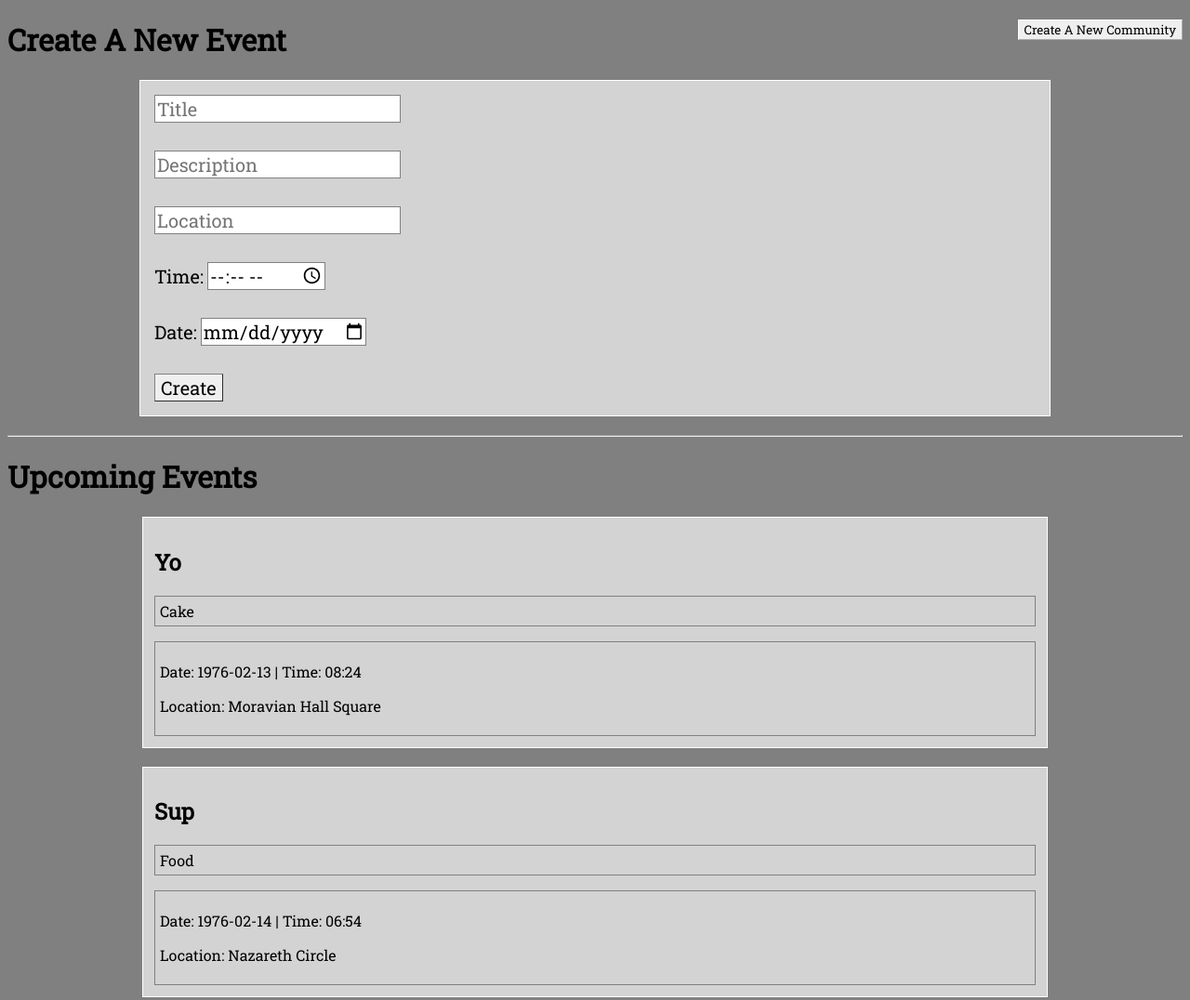
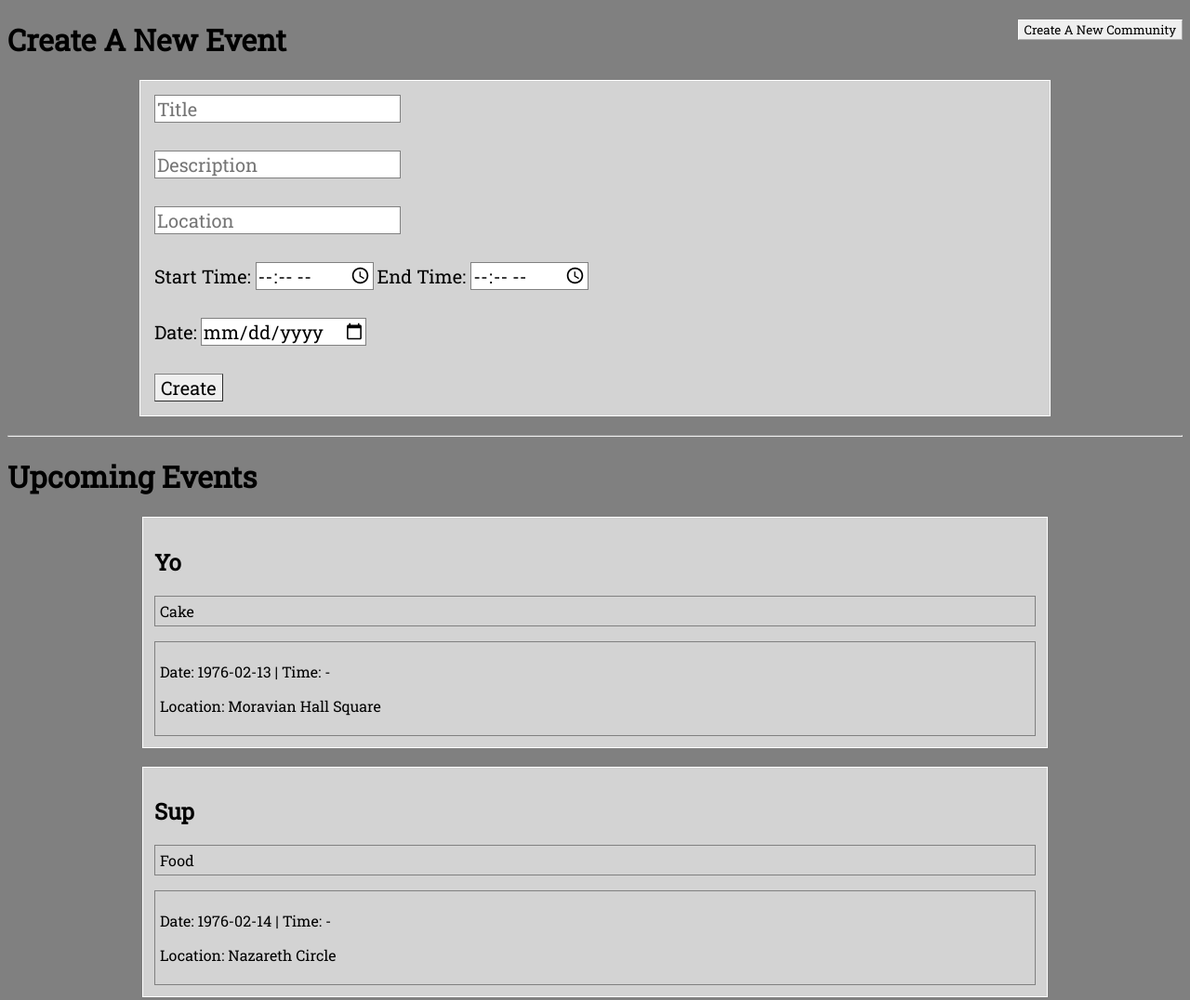
Before and after one commit to Angryquacker/ATest, a plain HTML site: page index.html in a window 1280 px wide. Shown: the top 1076 px of the page at 93% size. Drawn offline with nearby package versions, Linux system fonts and the light colour scheme.

Commit message:
Update index.html

```diff
--- a/index.html
+++ b/index.html
@@ -16,7 +16,9 @@
                 <input type='text' required placeholder='Title' id='title'><br />
                 <input type='text' required placeholder='Description' id='text' minlength="50"><br />
                 <input type='text' required placeholder='Location' id='loc'><br />
-          <span class="td">Time:</span> <input type='time' required id='time'><br />
+          <span class="td">Start Time: </span> <input type='time' required id='sTime'>
+          <span class="td">End Time: </span> <input type="time" required id="eTime">
+          <br />
           <span class="td">Date:</span> <input type='date' required placeholder='2018-02-15' id='date'><br />
                 <button type='submit'>Create</button>
             </form>
@@ -26,7 +28,7 @@
                 <h2>{{m.title}}</h2>
                 <p id="t">{{m.text}}</p>
                 <div id="extra">
-                    <p>Date: {{m.date}} | Time: {{m.time}}</p>
+                    <p>Date: {{m.date}} | Time: {{m.sTime}} - {{m.eTime}}</p>
                     <p>Location: {{m.location}}</p>
                 </div>
             </div>
```
